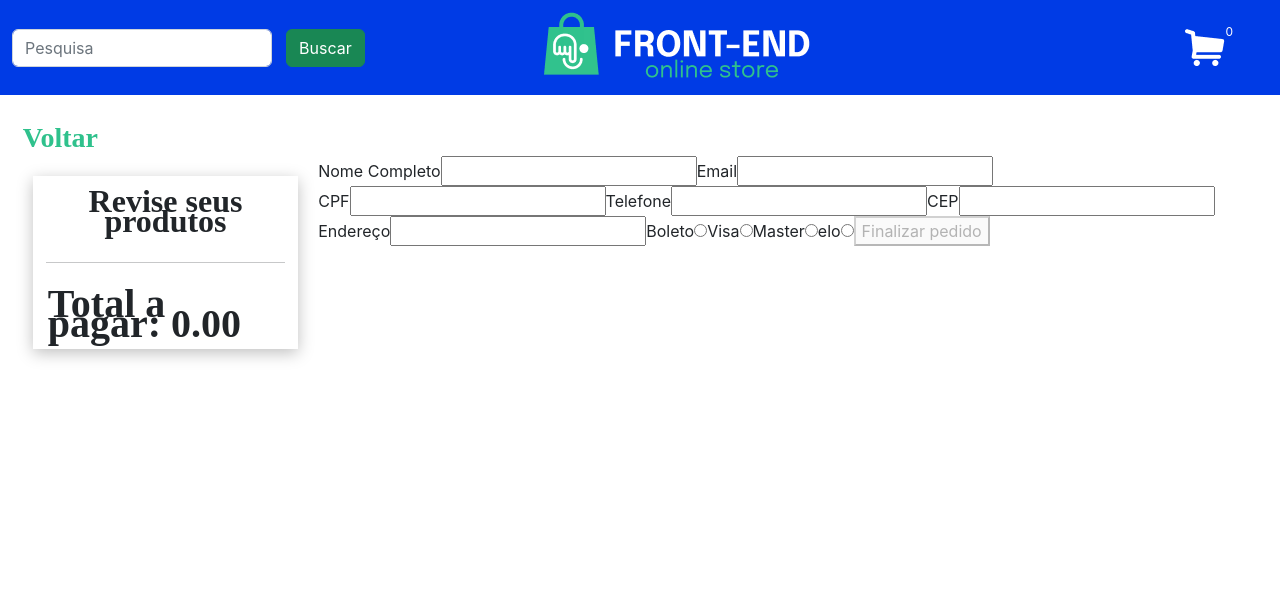
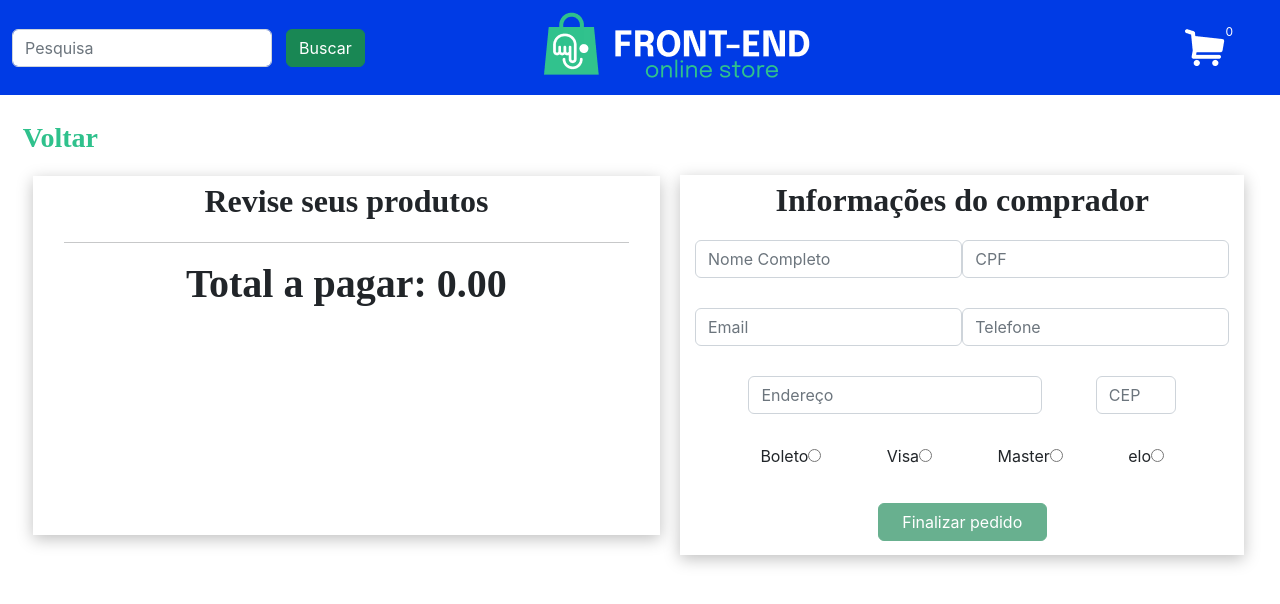
Before and after one commit to GeorgeSantosDev/front-end-online-store-project, a React (Create React App) app: page /checkout in a window 1280 px wide. Shown: the top 604 px of the page. Built offline with nearby package versions, Linux system fonts and the light colour scheme.

Commit message:
style: Stylize Payment-form Component

```diff
--- a/src/components/PaymentForm.js
+++ b/src/components/PaymentForm.js
@@ -1,6 +1,7 @@
 import React, { useState, useContext } from 'react';
 import { useHistory } from 'react-router-dom';
 import StoreContext from '../context/StoreContext';
+import '../styles/PaymentForm.css';
 
 function PaymentForm() {
   const { setCartItems } = useContext(StoreContext);
@@ -39,78 +40,94 @@ function PaymentForm() {
   const isDisabled = Object.values(paymentData).some((value) => value === '');
 
   return (
-    <form>
+    <form className="payment-form-container">
+      <h2>Informações do comprador</h2>
+
+      <div className="payment-info-container">
         <label htmlFor="name">
-        Nome Completo
           <input
             type="text"
             id="name"
             name="name"
+            className="form-control"
+            placeholder="Nome Completo"
             data-testid="checkout-fullname"
             value={ paymentData.name }
             onChange={ handleChange }
           />
         </label>
 
+        <label htmlFor="cpf">
+          <input
+            type="text"
+            id="cpf"
+            name="cpf"
+            className="form-control"
+            placeholder="CPF"
+            data-testid="checkout-cpf"
+            value={ paymentData.cpf }
+            onChange={ handleChange }
+          />
+        </label>
+      </div>
+
+      <div className="payment-info-container">
         <label htmlFor="email">
-        Email
           <input
             type="text"
             id="email"
             name="email"
+            className="form-control"
+            placeholder="Email"
             data-testid="checkout-email"
             value={ paymentData.email }
             onChange={ handleChange }
           />
         </label>
 
-      <label htmlFor="cpf">
-        CPF
-        <input
-          type="text"
-          id="cpf"
-          name="cpf"
-          data-testid="checkout-cpf"
-          value={ paymentData.cpf }
-          onChange={ handleChange }
-        />
-      </label>
-
         <label htmlFor="phone">
-        Telefone
           <input
             type="text"
             id="phone"
             name="phone"
+            className="form-control"
+            placeholder="Telefone"
             data-testid="checkout-phone"
             value={ paymentData.phone }
             onChange={ handleChange }
           />
         </label>
+      </div>
 
-      <label htmlFor="cep">
-        CEP
+      <div className="payment-info-container">
+        <label htmlFor="address" className="user-address">
+          <input
+            type="text"
+            id="address"
+            name="address"
+            className="form-control"
+            placeholder="Endereço"
+            data-testid="checkout-address"
+            value={ paymentData.address }
+            onChange={ handleChange }
+          />
+        </label>
+
+        <label htmlFor="cep" className="user-cep">
           <input
             type="text"
             id="cep"
             name="cep"
+            className="form-control"
+            placeholder="CEP"
             data-testid="checkout-cep"
             value={ paymentData.cep }
             onChange={ handleChange }
           />
         </label>
+      </div>
 
-      <label htmlFor="address">
-        Endereço
-        <input
-          type="text"
-          id="address"
-          name="address"
-          data-testid="checkout-address"
-          value={ paymentData.address }
-          onChange={ handleChange }
-        />
-      </label>
+      <div className="payment-info-container">
         <label htmlFor="ticket">
           Boleto
           <input
@@ -162,12 +179,14 @@ function PaymentForm() {
             checked={ paymentData.method === 'elo' }
           />
         </label>
+      </div>
 
       <button
         type="button"
         data-testid="checkout-btn"
         disabled={ isDisabled }
         onClick={ handleClick }
+        className="btn btn-success finish-shop-btn"
       >
         Finalizar pedido
       </button>
--- /dev/null
+++ b/src/styles/PaymentForm.css
@@ -0,0 +1,28 @@
+.payment-form-container {
+  width: 45%;
+  display: flex;
+  flex-direction: column;
+  box-shadow: 0px 4px 15px rgba(0, 0, 0, 0.25);
+  height: 380px;
+  margin-top: 19px;
+}
+
+.payment-info-container {
+  display: flex;
+  justify-content: space-evenly;
+  margin: 15px;
+}
+
+.user-cep {
+  width: 15%;
+}
+
+.user-address {
+  width: 55%
+}
+
+.finish-shop-btn {
+  width: 30%;
+  align-self: center;
+  margin: 20px;
+}
```
Lines whose indentation alone changed are shown as unchanged.
